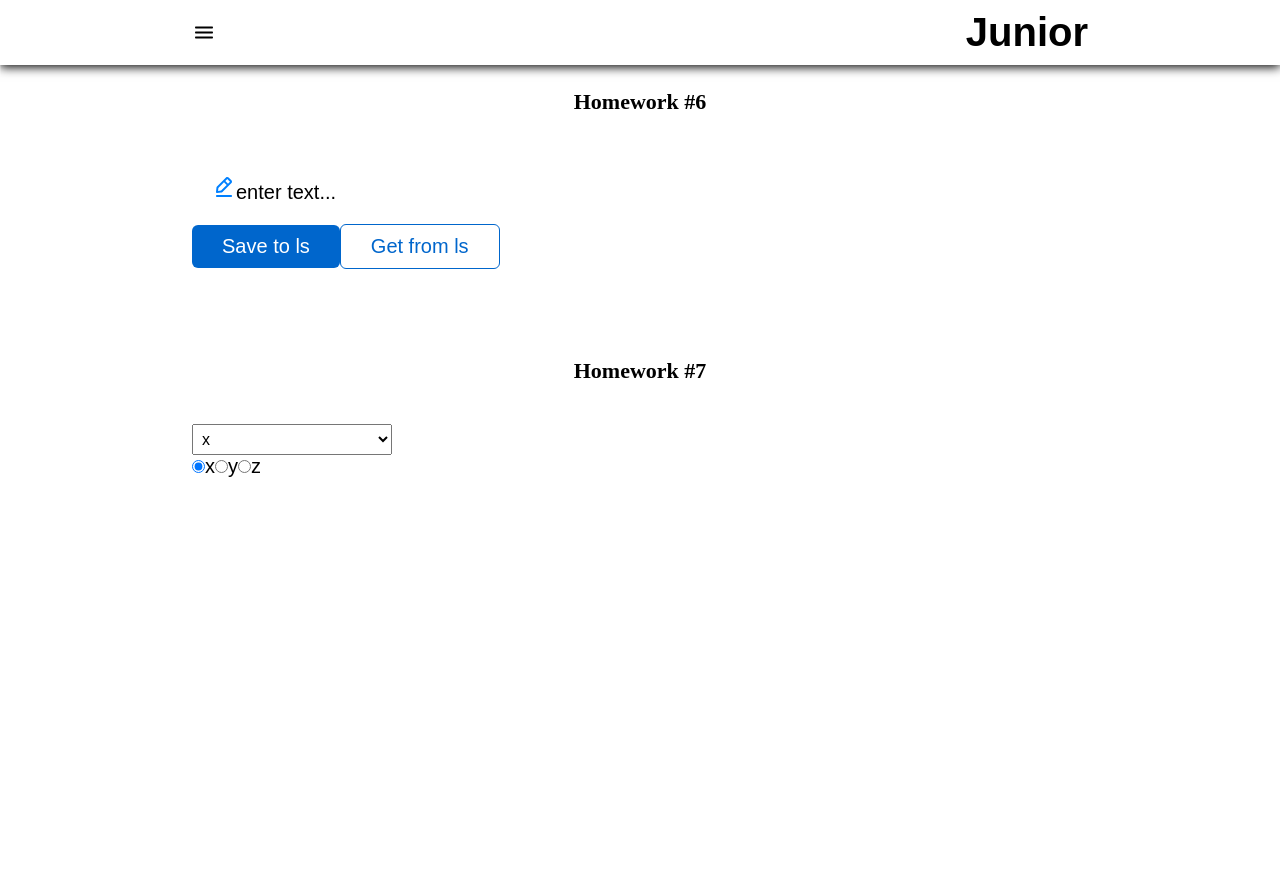
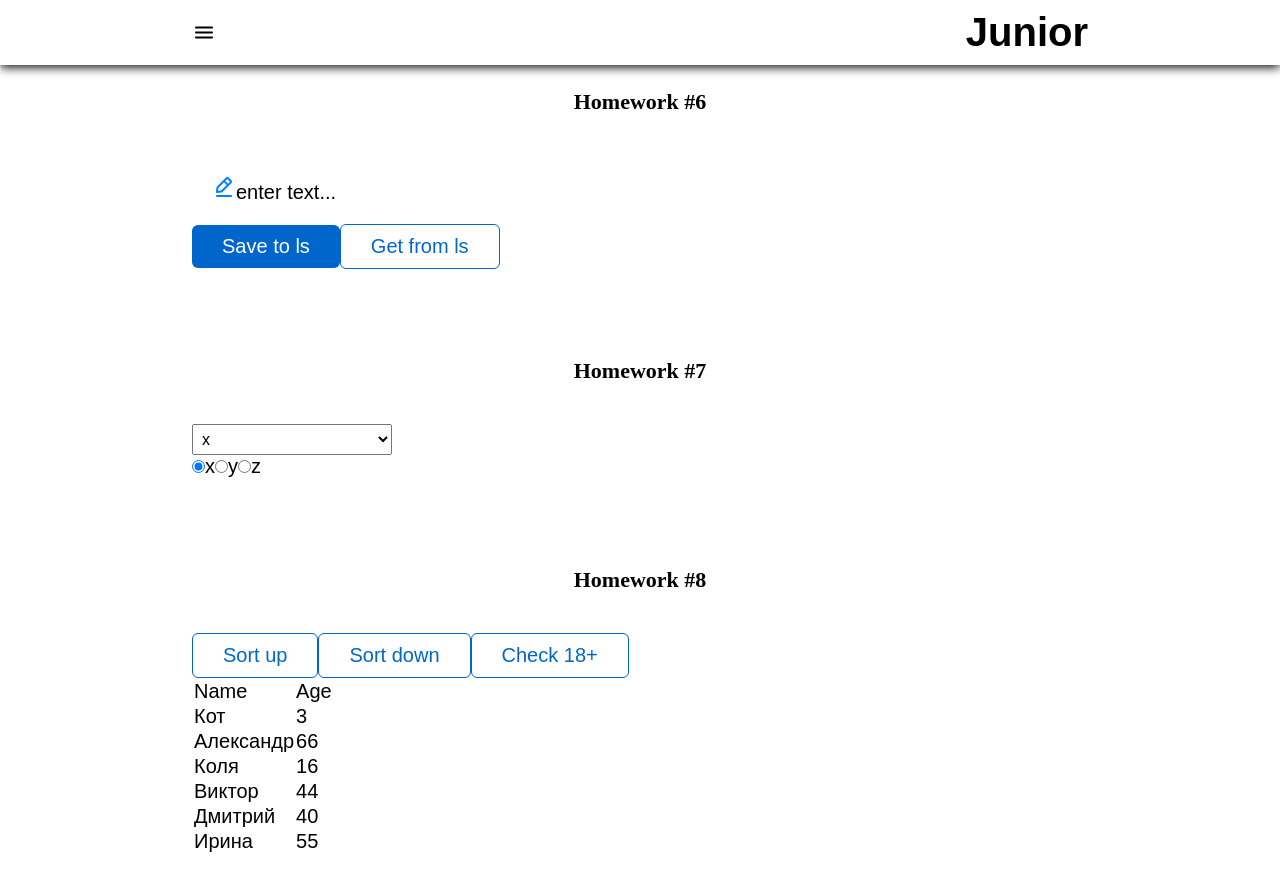
Before and after one commit to reegulus/HW_Ignat, a React (Create React App) app: page /#/junior in a window 1280 px wide. Both pictures are taken after a click on the button "Save to ls". Shown: the top 890 px of the page. Before the commit the page ends 800 px from the top, so only its background shows below. Built offline with nearby package versions, Linux system fonts and the light colour scheme.

Commit message:
homework  <HW8 />

```diff
--- a/src/s2-homeworks/hw05/pages/Junior.tsx
+++ b/src/s2-homeworks/hw05/pages/Junior.tsx
@@ -1,6 +1,7 @@
 import React from 'react'
 import HW6 from "../../hw06/HW6";
 import HW7 from "../../hw07/HW7";
+import HW8 from "../../hw08/HW8";
 // import HW6 from '../../hw06/HW6'
 // import HW7 from '../../hw07/HW7'
 // import HW8 from '../../hw08/HW8'
@@ -11,7 +12,7 @@ function Junior() {
         <div id={'hw5-page-junior'}>
             <HW6 />
             <HW7 />
-            {/*<HW8 />*/}
+            <HW8 />
             {/*<HW9 />*/}
         </div>
     )
--- a/src/s2-homeworks/hw07/common/c5-SuperSelect/SuperSelect.module.css
+++ b/src/s2-homeworks/hw07/common/c5-SuperSelect/SuperSelect.module.css
@@ -5,8 +5,13 @@
 }
 
 .select:focus {
+    outline: none;
+    border: #0094ff solid 2px;
 }
 
 
 .option:hover {
+    box-shadow: 0 0 10px 1000px yellowgreen inset;
+    transition: all .2s ease-in-out;
+    background: red;
 }
--- a/src/s2-homeworks/hw07/common/c5-SuperSelect/SuperSelect.tsx
+++ b/src/s2-homeworks/hw07/common/c5-SuperSelect/SuperSelect.tsx
@@ -15,19 +15,21 @@ type SuperSelectPropsType = DefaultSelectPropsType & {
     onChangeOption?: (option: any) => void
 }
 
-const SuperSelect: React.FC<SuperSelectPropsType> = ({
+const SuperSelect: React.FC<SuperSelectPropsType> = (
+    {
         options,
         className,
         onChange,
         onChangeOption,
         ...restProps
-}) => {
+    }
+) => {
     const mappedOptions: any[] = options
         ? options.map((o) => (
             <option
-                  id={'hw7-option-' + o.id}
                 className={s.option}
                 key={o.id}
+                id={'hw7-option-' + o.id}
                 value={o.id}
             >
                 {o.value}
@@ -36,9 +38,8 @@ const SuperSelect: React.FC<SuperSelectPropsType> = ({
         : [] // map options with key
 
     const onChangeCallback = (e: ChangeEvent<HTMLSelectElement>) => {
+        onChange && onChange(e)
         onChangeOption && onChangeOption(e.currentTarget.value)
-        onChange && onChange(e)
-
         // делают студенты
     }
 
--- a/src/s2-homeworks/hw07/common/c6-SuperRadio/SuperRadio.tsx
+++ b/src/s2-homeworks/hw07/common/c6-SuperRadio/SuperRadio.tsx
@@ -35,9 +35,8 @@ const SuperRadio: React.FC<SuperRadioPropsType> = ({
     ...restProps
 }) => {
     const onChangeCallback = (e: ChangeEvent<HTMLInputElement>) => {
+        // onChange && onChange(e)
         onChangeOption && onChangeOption(e.currentTarget.value)
-        onChange && onChange(e)
-
         // делают студенты
     }
 
@@ -52,10 +51,9 @@ const SuperRadio: React.FC<SuperRadioPropsType> = ({
                       className={finalRadioClassName}
                       type={'radio'}
                       name={'radio'}
-                      checked={value === o.id }
+                      checked={o.id == value}
                       value={o.id}
                       // name, checked, value делают студенты
-
                       onChange={onChangeCallback}
                       {...restProps}
                   />
--- a/src/s2-homeworks/hw08/User.tsx
+++ b/src/s2-homeworks/hw08/User.tsx
@@ -11,11 +11,13 @@ const User: React.FC<UserPropsType> = ({ u }) => {
     return (
         <tr id={'hw8-user-' + u._id + '-' + u.age} className={s.item}>
             <td id={'hw8-user-name-' + u._id} className={s.nameCol}>
-                {/*отобразить имя*/}
+                {u.name
+                    /*отобразить имя*/}
 
             </td>
             <td id={'hw8-user-age-' + u._id}>
-                {/*отобразить возраст*/}
+                {u.age
+                    /*отобразить возраст*/}
 
             </td>
         </tr>
--- a/src/s2-homeworks/hw08/bll/homeWorkReducer.ts
+++ b/src/s2-homeworks/hw08/bll/homeWorkReducer.ts
@@ -4,15 +4,20 @@ type ActionType =
     | { type: 'sort'; payload: 'up' | 'down' }
     | { type: 'check'; payload: number }
 
-export const homeWorkReducer = (state: any, action: any): any => { // need to fix any
+export const homeWorkReducer = (state: UserType[], action: ActionType): any => { // need to fix any
     switch (action.type) {
         case 'sort': { // by name
+            const newState = [...state].sort((a, b) => {
+                if(a.name > b.name) return 1
+                else if (a.name < b.name) return -1
+                else return 0
+            })
 
-            return state // need to fix
+            return action.payload === 'up' ? newState : newState.reverse()// need to fix
         }
         case 'check': {
 
-            return state // need to fix
+            return state.filter(el => el.age >= action.payload) // need to fix
         }
         default:
             return state
```
Also changed, not shown: src/s2-homeworks/hw07/common/c6-SuperRadio/SuperRadio.module.css (+23 -0 lines). Lines whose indentation alone changed are shown as unchanged.
